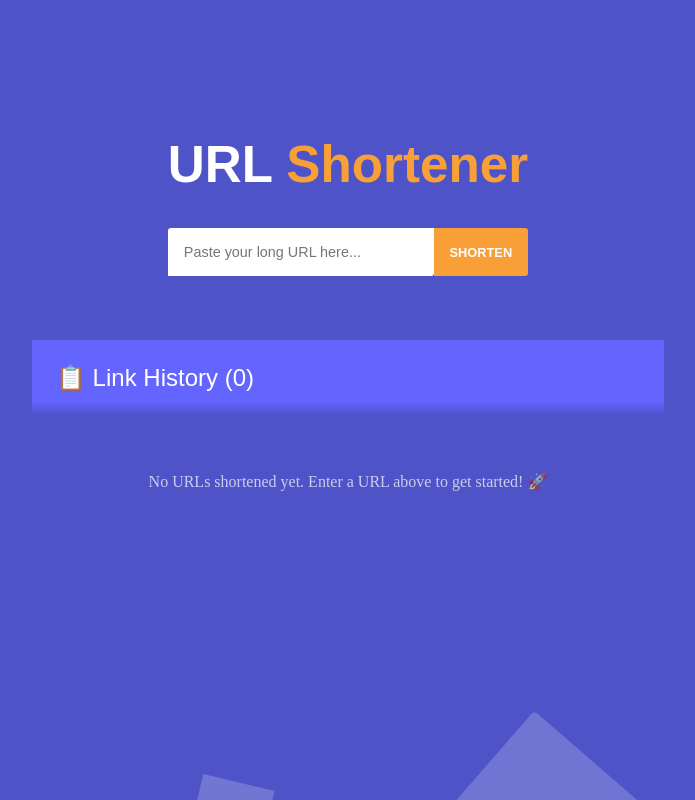
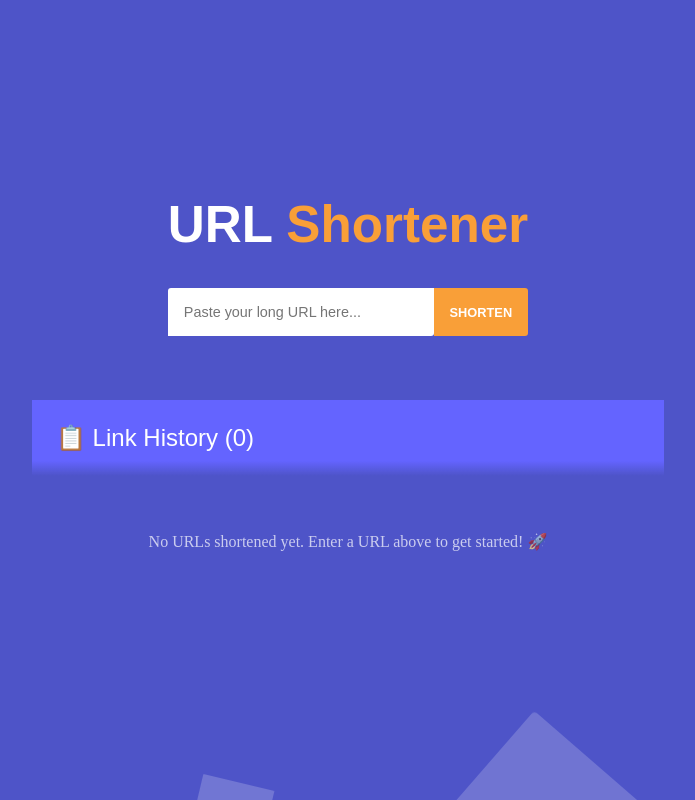
Before and after one commit to bellzspk/url-shortener, a React (Vite) app: page / in a window 1280 px wide. Shown: the whole page, without its empty margins (292-987 px from the left). Built offline with nearby package versions, Linux system fonts and the light colour scheme; a web font is replaced by a local one.

Commit message:
style container height

```diff
--- a/src/App.css
+++ b/src/App.css
@@ -1,5 +1,5 @@
 .container {
-  height: 80vh;
+  height: 95vh;
   display: flex;
   flex-direction: column;
   align-items: center;
```
